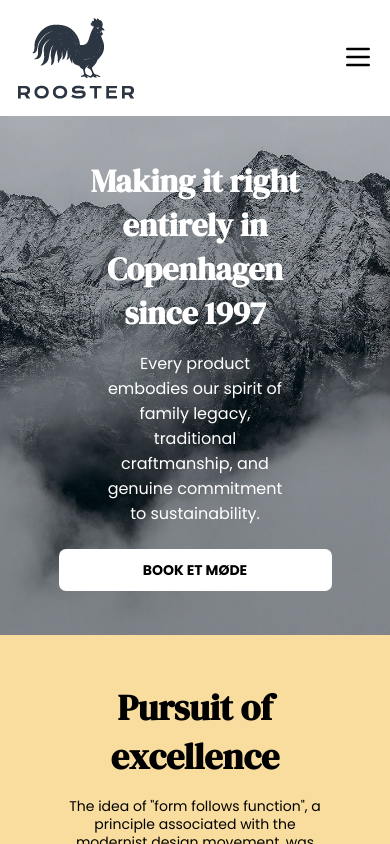
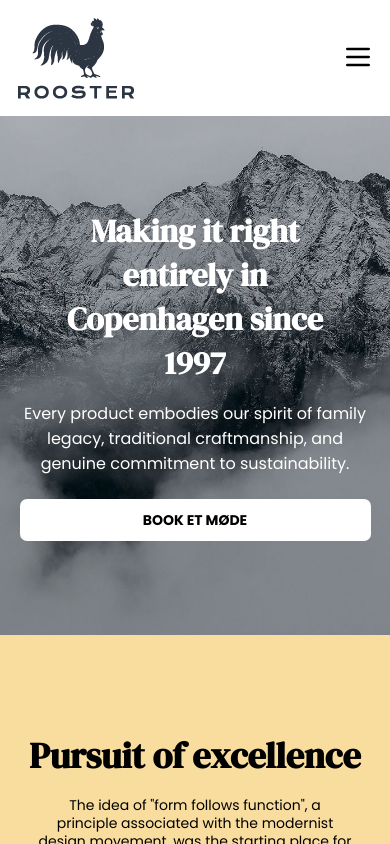
Before and after one commit to TinaWulff/kontorassistancen, a React (Vite) app: page / in a window 390 px wide. Shown: the top 844 px of the page. Built offline with nearby package versions, Linux system fonts and the light colour scheme.

Commit message:
adjustments scss

```diff
--- a/src/components/categorySection.scss
+++ b/src/components/categorySection.scss
@@ -24,10 +24,21 @@
             justify-items: center;
             color: $light;
             font-size: 48px;
+            //position: absolute; //
+            position: relative;
+            z-index: 1;;
 
             &:hover {
                 transform: scale(1.1);
                 transition: transform 0.5 ease;
+                z-index: 10;;
+
+
+                @media (max-width: 899px) {
+                    transform: none;
+                    transition: none;
+                }
+
             }
 
             @media (max-width: 1400px) {
@@ -87,7 +98,6 @@
             //aspect-ratio: 1/1.33;
             height: 100px;
             object-fit: cover;
-
         }
 
     }
--- a/src/components/footer.scss
+++ b/src/components/footer.scss
@@ -28,6 +28,8 @@ footer {
         justify-items: center;
         text-align: center;
         gap: 0;
+        padding-left: 0;
+        padding-right: 0;
     }
 
 
@@ -115,6 +117,10 @@ footer {
                     line-height: 1.2;
                     padding: 0.4em 0;
                     margin: 0.3em 0;
+
+                    @media (max-width: 530px) {
+                        font-size: 16px;
+                    }
                 }
 
                 &:hover {
--- a/src/components/formSection.scss
+++ b/src/components/formSection.scss
@@ -8,14 +8,17 @@
     display: flex;
     gap: 4em;
     justify-content: center;
-    padding: 9rem;
+    padding: 9rem clamp(4rem, 10vw, 8rem); //sidste før 9
 
-    @media (max-width: 1150px) {
+   /*   @media (max-width: 1150px) {
         padding: 5rem;
+        padding: 9rem clamp(4rem, 5vw, 9rem);
     }
-    @media (max-width: 699px) {
-        padding: 3rem 2rem;
+ */
+    @media (max-width: 899px) {
+        //padding: 3rem 2rem;
         //padding: 2rem 1rem;
+        padding: 6rem clamp(1rem, 5vw, 6rem);
     }
 
     div {
--- a/src/components/header.scss
+++ b/src/components/header.scss
@@ -87,6 +87,9 @@ header {
                 gap: 2em;
                 margin-left: 0;
 
+                visibility: hidden;
+                opacity: 0;
+
                 border-bottom-left-radius: 300px;
                 border-top-left-radius: 300px;
                 transform: translateX(100%); /* Start uden for skærmen */
@@ -100,6 +103,8 @@ header {
 
                 &.open { //Vis menuen, når den er åben/klikket på
                     transform: translateX(0);
+                    visibility: visible;
+                    opacity: 1;
 
                 }
             }
--- a/src/components/hero.scss
+++ b/src/components/hero.scss
@@ -36,7 +36,7 @@
         }
 
         @media (max-width:1070px) {
-            //width: 90%;
+            width: 90%;
             max-width: 100%;
         }
 
@@ -67,8 +67,9 @@
 
             @media (max-width: 370px) {
                 font-size: 28px;
-                width: 100%; //
-                text-align: center; //
+                width: 100%;
+                max-width: 100%;
+                text-align: center;
             }
         }
 
@@ -84,6 +85,15 @@
 
             @media (max-width:800px) {
                 font-size: 16px;
+                width: 70%;
+                max-width: 70%;
+            }
+
+
+            @media (max-width:600px) {
+                font-size: 16px;
+                width: 100%; //før 70
+                max-width: 100%; //før 70
             }
         }
 
--- a/src/components/imageSection.scss
+++ b/src/components/imageSection.scss
@@ -12,11 +12,11 @@
 
 
     @media (max-width: 1150px) {
-        margin: 5rem;
+        margin: 6rem;
     }
 
     @media (max-width: 1000px) {
-        margin: 5rem 4rem;
+        margin: 6rem 4rem;
     }
 
     @media (max-width: 799px) {
@@ -25,7 +25,8 @@
 
 
     @media (max-width: 699px) {
-        margin: 3rem 2rem;
+        //margin: 3rem 2rem;
+        margin: 6rem 1rem;
     }
 
 
--- a/src/components/textSection.scss
+++ b/src/components/textSection.scss
@@ -11,21 +11,21 @@
     h2 {
         font-size: 46px;
 
-            @media (max-width: 1170px) {
-                font-size: 36px;
+        @media (max-width: 1170px) {
+            font-size: 36px;
         }
     }
 
     p {
-        font-size: 14px;    //I recommend changing to size 16px for screen for better readability on screen
+        font-size: 14px; //I recommend changing to size 16px for screen for better readability on screen
         line-height: 1.3;
     }
 }
 
 .Txt__centered {
     align-items: center;
-    padding: 8em 0;
-    width: 40%;
+    padding: 9rem clamp(4rem, 10vw, 8rem);
+    width: 60%;
     text-align: center;
     margin: 0 3em;
 
@@ -37,20 +37,23 @@
         }
     }
 
-    @media (max-width: 1150px) {
+    /*   @media (max-width: 1150px) {
         padding: 5em 0;
-    }
-    @media (max-width: 699px) {
+    } */
+    /*   @media (max-width: 699px) {
         padding: 3em 0;
+    } */
+    @media (max-width: 899px) {
+        padding: 6rem clamp(1rem, 5vw, 6rem);
     }
 
     @media (max-width: 530px) {
         width: 100%;
         gap: 1em;
-        padding: 3em 2em;
+        //padding: 3em 2em;
 
-        p{
-            max-width: 80%;
+        p {
+            max-width: 90%;
         }
     }
 }
```
Also changed, not shown: src/Styles/style.scss (line endings or trailing spaces).
